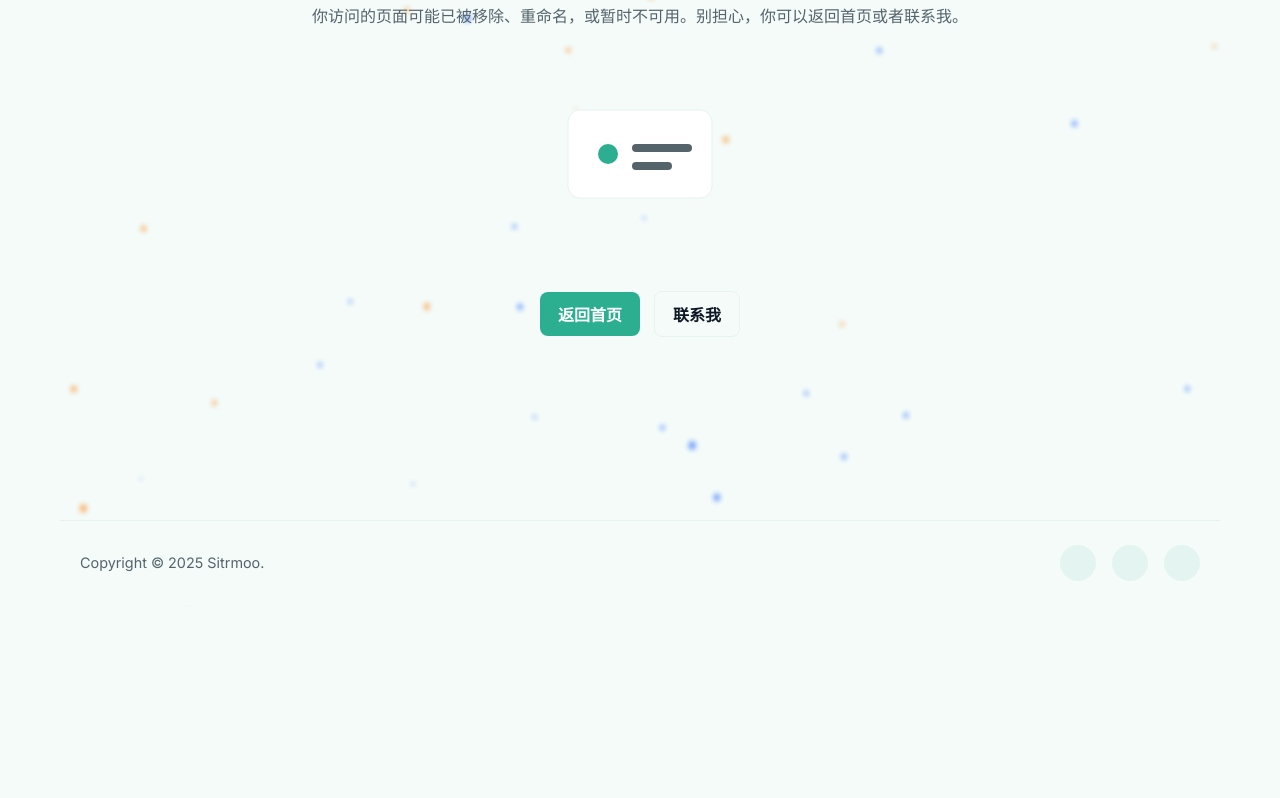
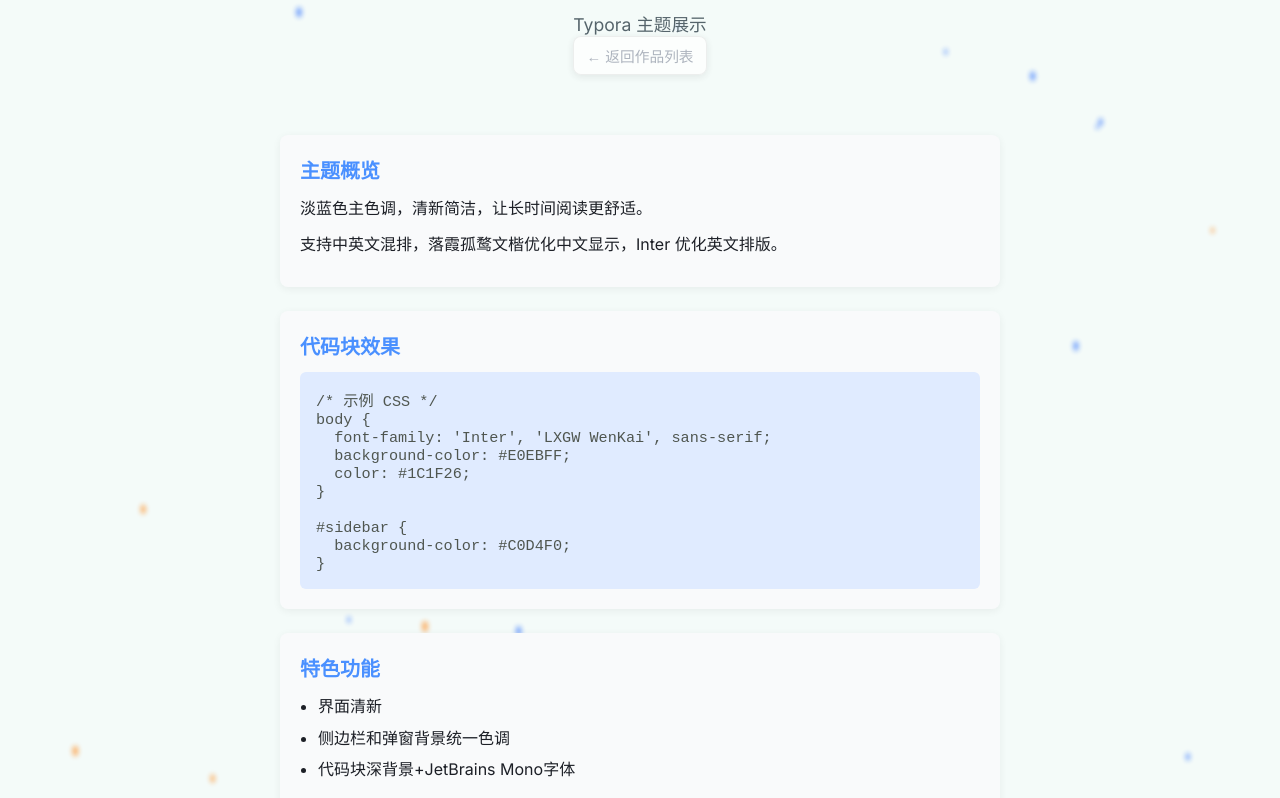
Before and after one commit to Sitrmoo/sitrmoo.com, a Next.js app: page /works/lunaverse in a window 1280 px wide. Before the commit this address had no page. Shown: the part 302-1100 px from the top of the page. Before the commit the page ends 907 px from the top, so only its background shows below. Built offline with nearby package versions, Linux system fonts and the light colour scheme.

Commit message:
完善LunaVerse页面

```diff
--- /dev/null
+++ b/src/app/works/lunaverse/page.js
@@ -0,0 +1,144 @@
+import BackToWorks from '@/components/BackToWorks';
+
+export const metadata = {
+  title: 'LunaVerse',
+  description: 'Typora 主题 “LunaVerse” 的展示页面。',
+};
+
+export default function LunaVersePage() {
+  return (
+    <div className="page-container">
+      <div className="content-wrapper">
+        <header className="page-header">
+          <h1>Luna<span>V</span>erse</h1>
+          <p className="subtitle">Typora 主题展示</p>
+          <BackToWorks />
+        </header>
+
+        <section className="preview-section">
+        <div className="card">
+          <h2>主题概览</h2>
+          <p>淡蓝色主色调，清新简洁，让长时间阅读更舒适。</p>
+          <p>支持中英文混排，落霞孤鹜文楷优化中文显示，Inter 优化英文排版。</p>
+        </div>
+
+        <div className="card">
+          <h2>代码块效果</h2>
+          <pre>
+{`/* 示例 CSS */
+body {
+  font-family: 'Inter', 'LXGW WenKai', sans-serif;
+  background-color: #E0EBFF;
+  color: #1C1F26;
+}
+
+#sidebar {
+  background-color: #C0D4F0;
+}`}
+          </pre>
+        </div>
+
+        <div className="card">
+          <h2>特色功能</h2>
+          <ul>
+            <li>界面清新</li>
+            <li>侧边栏和弹窗背景统一色调</li>
+            <li>代码块深背景+JetBrains Mono字体</li>
+          </ul>
+        </div>
+        </section>
+
+      </div>
+
+      <style>{`
+        .page-container {
+          padding: 60px 20px;
+          max-width: 1200px;
+          margin: 0 auto;
+          font-family: 'LXGW WenKai', 'Inter', sans-serif;
+          color: #1C1F26;
+        }
+
+        .content-wrapper {
+          max-width: 720px;
+          margin: 0 auto;
+        }
+
+        .page-header {
+          text-align: center;
+          margin-bottom: 40px;
+        }
+
+        .page-header h1 {
+          font-size: 2.8rem;
+          font-weight: 800;
+          background: linear-gradient(90deg, #4A90FF, #7ABFFF);
+          -webkit-background-clip: text;
+          -webkit-text-fill-color: transparent;
+          display: inline-block;
+        }
+
+        .page-header h1 span {
+          text-transform: uppercase;
+          color: #4A90FF;
+          -webkit-text-fill-color: #4A90FF;
+          background: none;
+        }
+
+        .subtitle {
+          font-size: 1.05rem;
+          color: #64748B;
+          margin-top: 6px;
+        }
+
+        .preview-section {
+          display: flex;
+          flex-direction: column;
+          gap: 24px;
+        }
+
+        .card {
+          background-color: #F9FAFB;
+          border-radius: 8px;
+          padding: 20px;
+          box-shadow: 0 2px 8px rgba(0,0,0,0.06);
+        }
+
+        .card h2 {
+          margin-top: 0;
+          color: #4A90FF;
+          font-size: 1.25rem;
+          margin-bottom: 12px;
+        }
+
+        .card p, .card ul {
+          margin: 0 0 10px;
+          line-height: 1.6;
+        }
+
+        .card pre {
+          background-color: #e0ebff;
+          color: #4f5650;
+          padding: 16px;
+          border-radius: 6px;
+          overflow-x: auto;
+          font-family: 'JetBrains Mono', monospace;
+          font-size: 0.95rem;
+        }
+
+        ul {
+          padding-left: 18px;
+        }
+
+        li {
+          margin-bottom: 6px;
+        }
+
+        @media (max-width: 640px) {
+          .page-container { padding: 40px 16px; }
+          .page-header h1 { font-size: 2rem; }
+        }
+      `}</style>
+    </div>
+  );
+}
```
